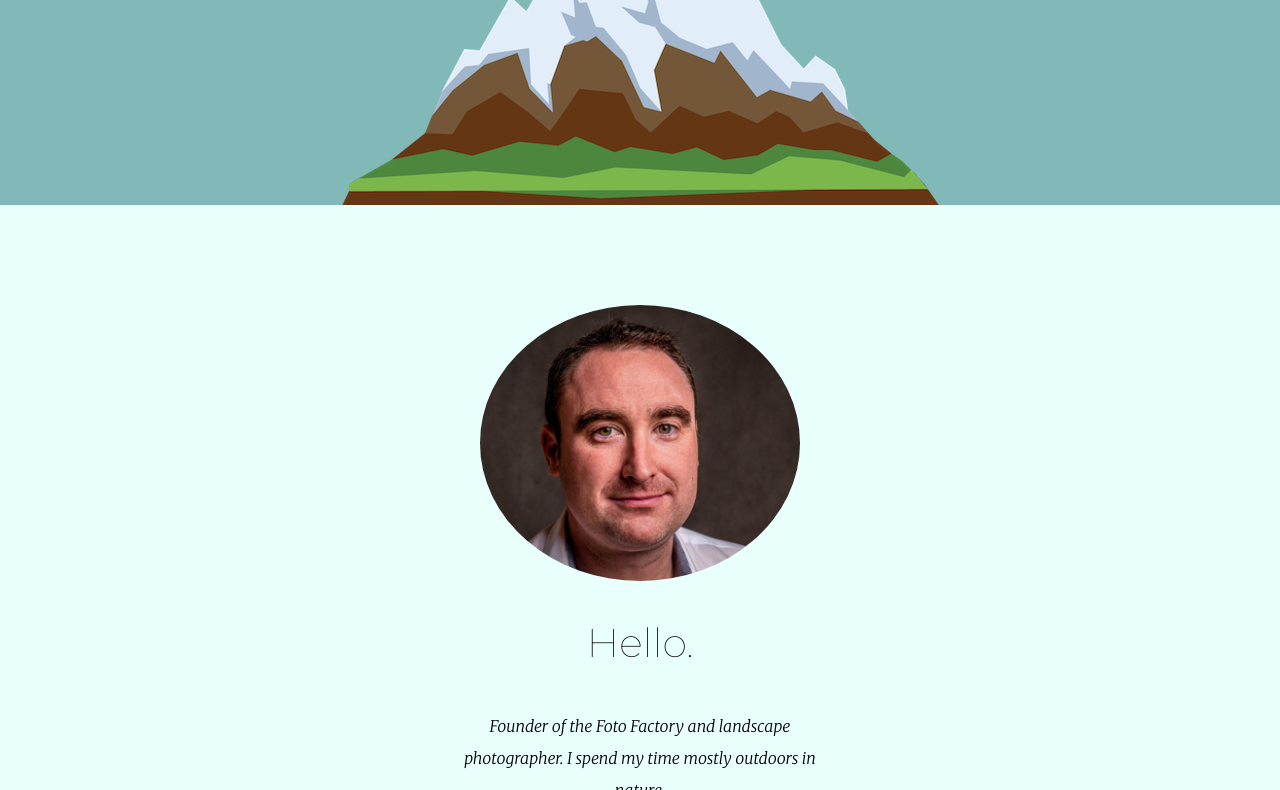
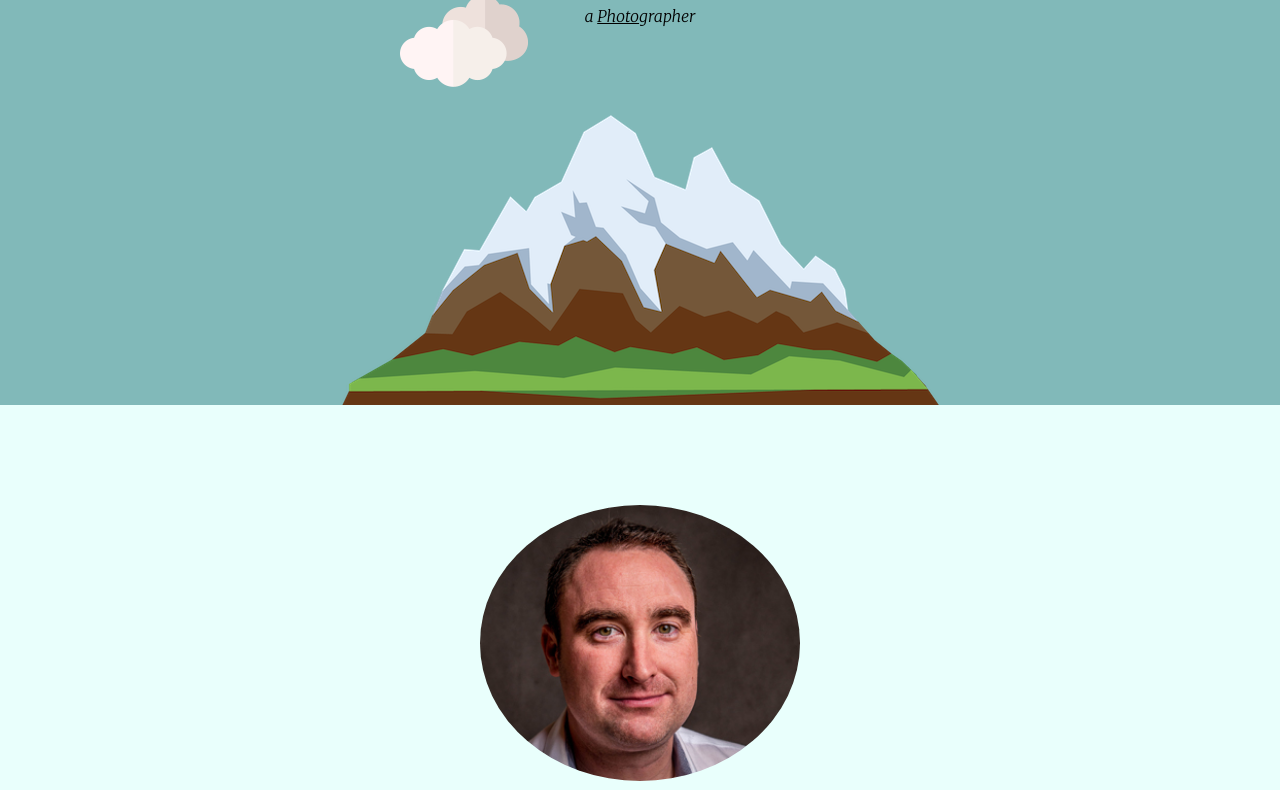
Before and after one commit to Richie1979/site, a plain HTML site: page index.html in a window 1280 px wide. Shown: the part 548-1338 px from the top of the page. Drawn offline with Linux system fonts and the light colour scheme.

Commit message:
Add files via upload

```diff
--- a/css/styles.css
+++ b/css/styles.css
@@ -64,7 +64,7 @@ hr {
 .top-container {
     background-color: #81b9b9;
     position: relative;
-    padding-top: 200px;
+    padding-top: 400px;
 
 }
 
```
